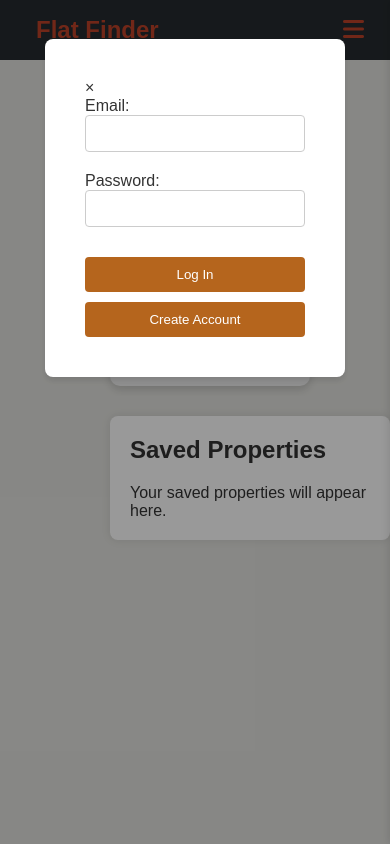
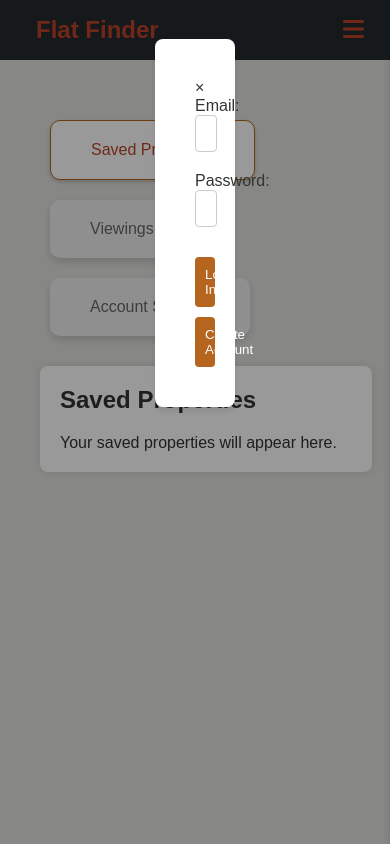
Before and after one commit to cooperkeenan/FlatFinder, a Flask app: page /profile in a window 390 px wide. Run offline with Flask 3, Linux system fonts and the light colour scheme.

Commit message:
made profile page resizable

```diff
--- a/static/profile.css
+++ b/static/profile.css
@@ -45,6 +45,7 @@ html, body {
     display: none;
 }
 
+/* Tab buttons content */
 .tab-content {
     padding: 20px;
     margin-left: 110px;
@@ -52,7 +53,7 @@ html, body {
     background-color: #fff;
     border-radius: 8px;
     box-shadow: 0 0 10px rgba(0,0,0,0.1);
-    max-width: 1500px;
+    max-width: 80%;
 }
 
 .tab-content h2 {
@@ -75,6 +76,7 @@ html, body {
 
 .setting-group {
     padding: 20px;
+    font-size: 16px;
     border-bottom: 1px solid #eaeaea;
 }
 
@@ -145,7 +147,7 @@ html, body {
     margin: 10% auto;
     padding: 40px;
     border: none;
-    width: 300px;
+    width: 30px;
     box-shadow: 0 4px 6px rgba(0, 0, 0, 0.1);
     border-radius: 8px;
 }
@@ -242,3 +244,31 @@ html, body {
     border-radius: 3px;
     font-weight: bold;
 }
+
+
+
+@media (max-width: 900px) {
+    .setting-group p {
+        display: none;
+    }
+
+    h3 {
+        font-weight: normal;
+    }
+}
+
+
+/* Phone Styles */
+@media (max-width: 700px) {
+
+    .profile-tabs {
+        margin-top: 50px;
+        margin-left: 40px;
+    }
+
+
+    .tab-content {
+        margin-left: 40px;
+        max-width: 85%;
+    }
+  }
```
